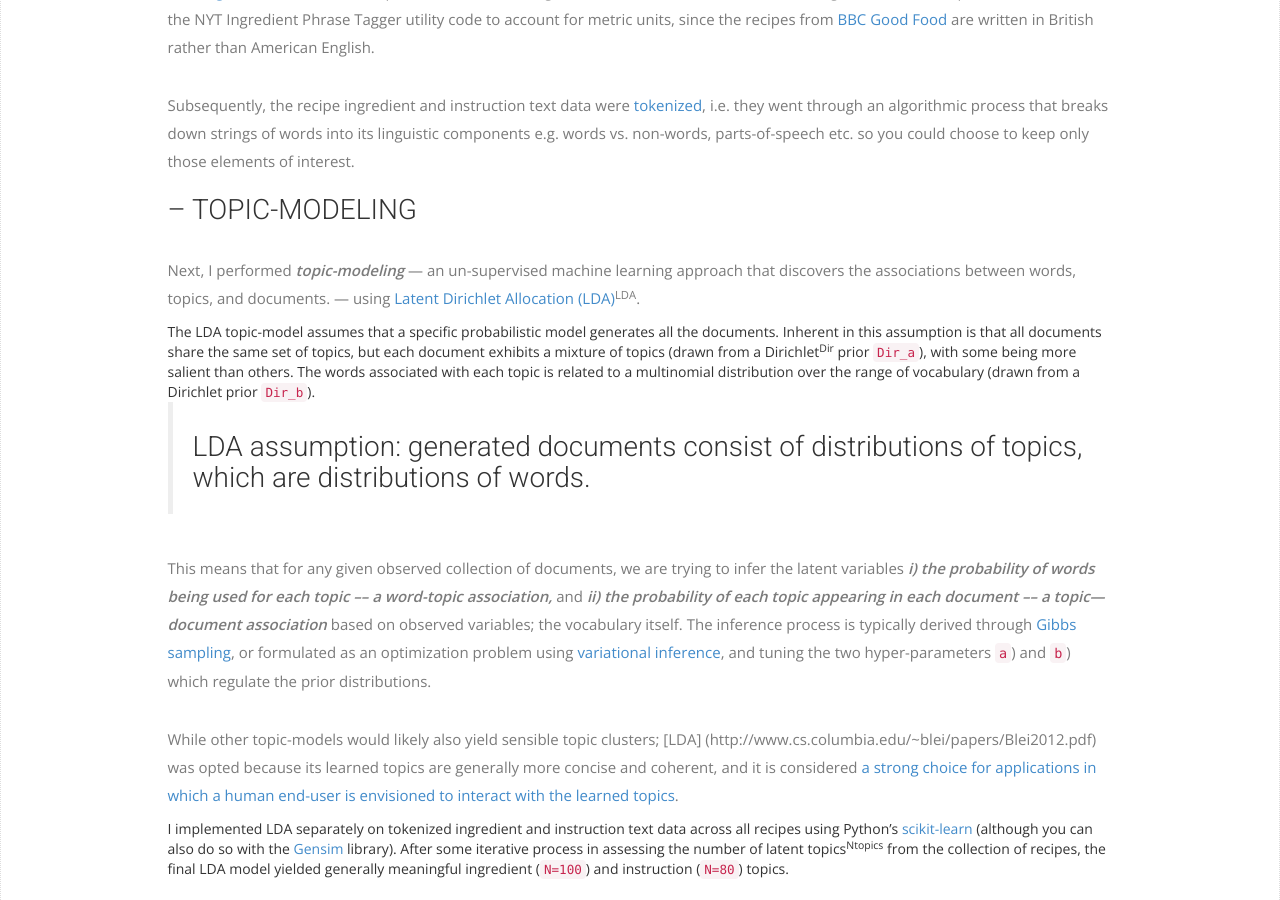
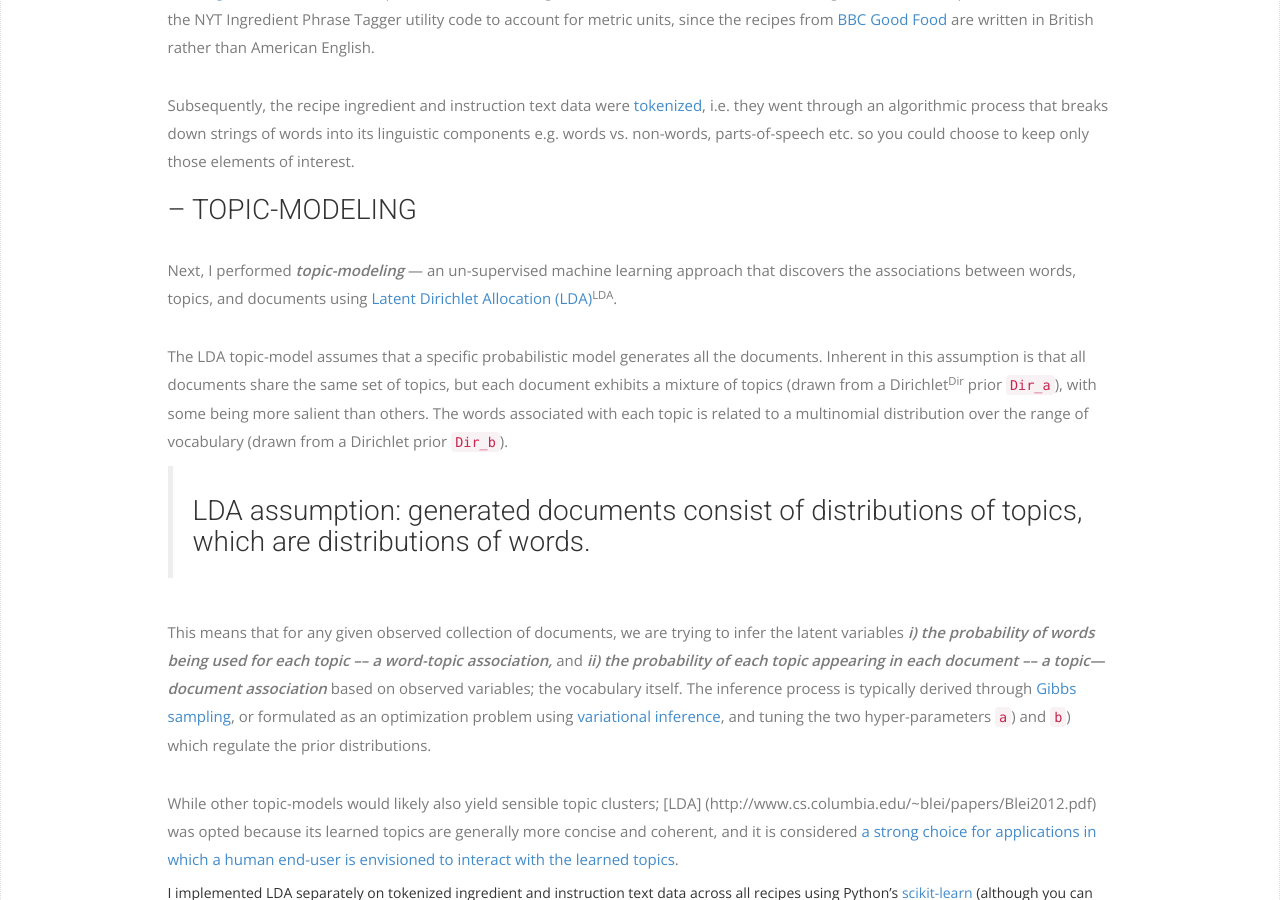
Before and after one commit to hengrumay/hengrumay.github.io, a Jekyll site: the page built from _posts/2017-12-22-MenuPlannerHelper.md, in a window 1280 px wide and 900 px high, scrolled down 3998 px. Built offline with Jekyll 4.4.1, drawn with Linux system fonts in a browser that asks for light colours; nearby versions of some CDN libraries; some web fonts are replaced; comment, search, counter and statistics services are not loaded.

Commit message:
Update 2017-12-22-MenuPlannerHelper.md

```diff
--- a/_posts/2017-12-22-MenuPlannerHelper.md
+++ b/_posts/2017-12-22-MenuPlannerHelper.md
@@ -52,9 +52,10 @@
 -	Subsequently, the recipe ingredient and instruction text data were [tokenized](https://nlp.stanford.edu/IR-book/html/htmledition/tokenization-1.html), i.e. they went through an algorithmic process that breaks down strings of words into its linguistic components e.g. words vs. non-words, parts-of-speech etc. so you could choose to keep only those elements of interest.
 
 ### -- TOPIC-MODELING
--	Next, I performed ***topic-modeling*** --- an un-supervised machine learning approach that discovers the associations between words, topics, and documents<!-- (e.g. in the present case, it attempts to associate the ingredient phrases or instructions for each recipe with a topic)-->. --- using [Latent Dirichlet Allocation (LDA)](http://www.cs.columbia.edu/~blei/papers/Blei2012.pdf)<sup>LDA</sup>.<!-- # – distinct from [Linear Discriminant Analysis](https://en.wikipedia.org/wiki/Linear_discriminant_analysis) which is an algorithm that seeks to find a linear combination of features characterizing or separating two or more classes of objects or events)-->
+-	Next, I performed ***topic-modeling*** --- an un-supervised machine learning approach that discovers the associations between words, topics, and documents using [Latent Dirichlet Allocation (LDA)](http://www.cs.columbia.edu/~blei/papers/Blei2012.pdf)<sup>LDA</sup>.
 
 -  	The LDA topic-model assumes that a specific probabilistic model generates all the documents. Inherent in this assumption is that all documents share the same set of topics, but each document exhibits a mixture of topics (drawn from a Dirichlet<sup>Dir</sup> prior `Dir_a`), with some being more salient than others. The words associated with each topic is related to a multinomial distribution over the range of vocabulary (drawn from a Dirichlet prior `Dir_b`).
+
 > ### LDA assumption: generated documents consist of distributions of topics, which are distributions of words.
 
 -	<!--This process describes a generative model wherein--> This means that for any given observed collection of documents, we are trying to infer the latent variables ***i) the probability of words being used for each topic –-- a word-topic association,*** and ***ii) the probability of each topic appearing in each document –-- a topic—document association*** based on observed variables; the vocabulary itself. The inference process is typically derived through [Gibbs sampling](https://en.wikipedia.org/wiki/Gibbs_sampling), <!--an implementation of Markov Chain Monte-Carlo algorithm, -->or formulated as an optimization problem using [variational inference](https://ermongroup.github.io/cs228-notes/inference/variational/), and tuning the two hyper-parameters `a`) and `b`) which regulate the prior distributions.
@@ -109,7 +110,9 @@
 -	The outcome metrics of interest here were area under the curve, as well as precision (% of selected items that are relevant) and recall (% of relevant items selected, also commonly known as '*sensitivity*'):
 
 <center><img src="https://upload.wikimedia.org/wikipedia/commons/2/26/Precisionrecall.svg" height="600px"> </center><center>FIG5: <i>Precision and Recall, illustrated -- credit: <a href="https://upload.wikimedia.org/wikipedia/commons/2/26/Precisionrecall.svg">Wikipedia</a></i> </center>
+
 <br>
+
 
 -	The different models do comparably well after tuning for their respective parameters (e.g. learning rate | number of trees | training features) with K-fold cross-validation. The 2 best performing models: `Logistic_Regression1_lasso` and `gradboostedTrees` yielded comparable recall and precision metrics ~84—86%, as seen in the confusion matrices below.
 
@@ -133,7 +136,7 @@
 
 - **More-Challenging Recipes:** those that have ingredients related to using chocolate and instructions or methods that involve e.g. making ganache, pastry, parcels; deep-frying, roasting; or preparing custard and especially meringues <!--are considered ‘more-challenging’.-->
 
-> ### <!--As someone who has attempted trying a range of recipes and cooking methods, these insights seem somewhat reasonable.--> <!--*Intrestingly, these insights seem to support my suspicion that some finesse is required in becoming even an amateur pastry chef!*-->
+<!--As someone who has attempted trying a range of recipes and cooking methods, these insights seem somewhat reasonable.--> <!--*Intrestingly, these insights seem to support my suspicion that some finesse is required in becoming even an amateur pastry chef!*-->
 
 
 <br>
@@ -150,12 +153,11 @@
 Below is an early version demo of the [MenuPlannerHelper](https://bit.ly/menuplannerhelper) App!
 
 <center>
-<video controls width="800" height="600">
+	<video controls width="800" height="600">
 	<source src="https://raw.githubusercontent.com/hengrumay/hengrumay.github.io/master/_posts/MenuPlannerHelper/MenuHelper_v13.mp4" type="video/mp4">
-  <!--<source src="videos/real-estate.mp4" type="video/mp4">-->
-  <!--<source src="videos/real-estate.ogv" type="video/ogg">-->
-</video>
-VIDEO DEMO:<i>The <a href="https://bit.ly/menuplannerhelper">MenuHelper</a> app is built with <a href="http://flask.pocoo.org/docs/0.12/">Flask, <a href="http://getbootstrap.com/">bootstrap</a>, <a href="https://developer.mozilla.org/en-US/docs/Web/CSS">CSS</a> + <a href="https://developer.mozilla.org/en-US/docs/Web/HTML">HTML</a> and hosted on <a href="https://aws.amazon.com/">AWS</a></i> </center>
+  	</video>
+</center>
+<center>VIDEO DEMO:<i>The <a href="https://bit.ly/menuplannerhelper">MenuHelper</a> app is built with <a href="http://flask.pocoo.org/docs/0.12/">Flask, <a href="http://getbootstrap.com/">bootstrap</a>, <a href="https://developer.mozilla.org/en-US/docs/Web/CSS">CSS</a> + <a href="https://developer.mozilla.org/en-US/docs/Web/HTML">HTML</a> and hosted on <a href="https://aws.amazon.com/">AWS</a></i> </center>
 
 <!--[![](https://raw.githubusercontent.com/hengrumay/hengrumay.github.io/master/_posts/MenuPlannerHelper/MenuPlannerHelper_AppDemo.png)](https://bit.ly/menuplannerhelper)<center>FIG8: <i>The <a href="https://bit.ly/menuplannerhelper">MenuHelper</a> app is built with <a href="http://flask.pocoo.org/docs/0.12/">Flask, <a href="http://getbootstrap.com/">bootstrap</a>, <a href="https://developer.mozilla.org/en-US/docs/Web/CSS">CSS</a> + <a href="https://developer.mozilla.org/en-US/docs/Web/HTML">HTML</a> and hosted on <a href="https://aws.amazon.com/">AWS</a></i></i>
 < TRY to embed demo video >
```
